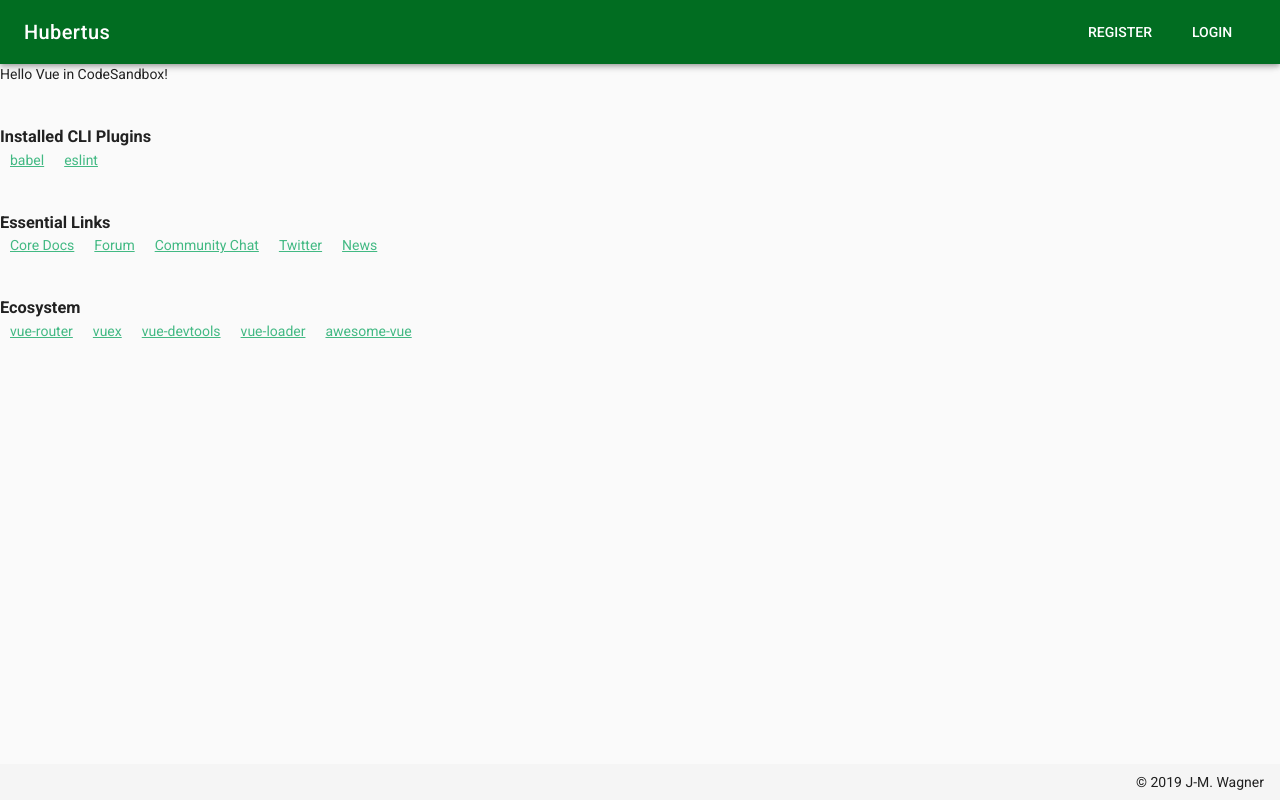
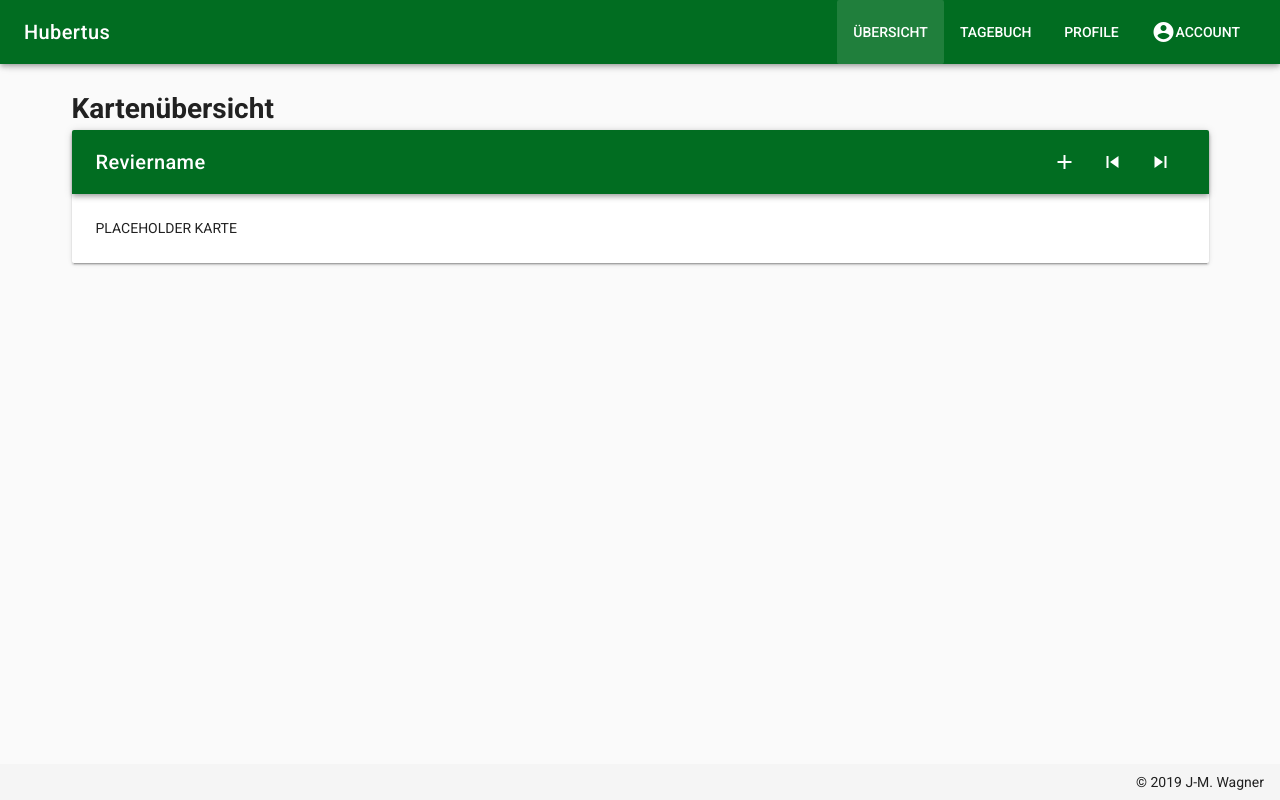
Before and after one commit to WagnerJM/hubertus_client, a Vue app: page / in a window 1280 px wide. Built offline with nearby package versions, Linux system fonts and the light colour scheme.

Commit message:
added UI components

```diff
--- a/package.json
+++ b/package.json
@@ -1,5 +1,5 @@
 {
-  "name": "hubertus",
+  "name": "hubertus-client",
   "version": "0.1.0",
   "private": true,
   "scripts": {
--- a/src/App.vue
+++ b/src/App.vue
@@ -9,6 +9,26 @@
         <v-btn flat to="/" v-if="loginState">Übersicht</v-btn>
         <v-btn flat to="/tagebuch" v-if="loginState">Tagebuch</v-btn>
         <v-btn flat to="/profile" v-if="loginState">Profile</v-btn>
+
+        <v-menu :nudge-width="100" offset-y v-if="loginState">
+          <template v-slot:activator="{ on }">
+            <v-btn flat v-on="on">
+              <v-icon dark>account_circle</v-icon>
+              <span>Account</span>
+            </v-btn>
+          </template>
+
+          <v-list>
+            <v-list-tile
+              v-for="(item, index) in items"
+              :key="index"
+              @click
+              :to="{path: item.path  }"
+            >
+              <v-list-tile-title :to="item.path">{{item.title}}</v-list-tile-title>
+            </v-list-tile>
+          </v-list>
+        </v-menu>
       </v-toolbar-items>
     </v-toolbar>
 
@@ -22,8 +42,18 @@
 </template>
 
 <script>
+import { mapState } from "vuex";
+
 export default {
-  name: "App"
+  computed: mapState({
+    loginState: state => state.isAuthenticated
+  }),
+  data: () => ({
+    items: [
+      { title: "Profil", path: "/profil" },
+      { title: "Logout", path: "/logout" }
+    ]
+  })
 };
 </script>
 
--- a/src/components/Dashboard.vue
+++ b/src/components/Dashboard.vue
@@ -1,108 +1,56 @@
 <template>
-  <div class="hello">
-    <h1>{{ msg }}</h1>
-    <p>Hello Vue in CodeSandbox!</p>
-    <h3>Installed CLI Plugins</h3>
-    <ul>
-      <li>
-        <a
-          href="https://github.com/vuejs/vue-cli/tree/dev/packages/%40vue/cli-plugin-babel"
-          target="_blank"
-          rel="noopener"
-          >babel</a
-        >
-      </li>
-      <li>
-        <a
-          href="https://github.com/vuejs/vue-cli/tree/dev/packages/%40vue/cli-plugin-eslint"
-          target="_blank"
-          rel="noopener"
-          >eslint</a
-        >
-      </li>
-    </ul>
-    <h3>Essential Links</h3>
-    <ul>
-      <li>
-        <a href="https://vuejs.org" target="_blank" rel="noopener">Core Docs</a>
-      </li>
-      <li>
-        <a href="https://forum.vuejs.org" target="_blank" rel="noopener"
-          >Forum</a
-        >
-      </li>
-      <li>
-        <a href="https://chat.vuejs.org" target="_blank" rel="noopener"
-          >Community Chat</a
-        >
-      </li>
-      <li>
-        <a href="https://twitter.com/vuejs" target="_blank" rel="noopener"
-          >Twitter</a
-        >
-      </li>
-      <li>
-        <a href="https://news.vuejs.org" target="_blank" rel="noopener">News</a>
-      </li>
-    </ul>
-    <h3>Ecosystem</h3>
-    <ul>
-      <li>
-        <a href="https://router.vuejs.org" target="_blank" rel="noopener"
-          >vue-router</a
-        >
-      </li>
-      <li>
-        <a href="https://vuex.vuejs.org" target="_blank" rel="noopener">vuex</a>
-      </li>
-      <li>
-        <a
-          href="https://github.com/vuejs/vue-devtools#vue-devtools"
-          target="_blank"
-          rel="noopener"
-          >vue-devtools</a
-        >
-      </li>
-      <li>
-        <a href="https://vue-loader.vuejs.org" target="_blank" rel="noopener"
-          >vue-loader</a
-        >
-      </li>
-      <li>
-        <a
-          href="https://github.com/vuejs/awesome-vue"
-          target="_blank"
-          rel="noopener"
-          >awesome-vue</a
-        >
-      </li>
-    </ul>
-  </div>
+  <v-container>
+    <h1>Kartenübersicht</h1>
+    <div>
+      <v-card>
+        <v-toolbar class="primary" dark>
+          <v-toolbar-title>Reviername</v-toolbar-title>
+
+          <v-spacer></v-spacer>
+          <v-toolbar-items>
+            <v-tooltip bottom>
+              <template v-slot:activator="{ on }">
+                <v-btn flat icon v-on="on">
+                  <v-icon>add</v-icon>
+                </v-btn>
+              </template>
+              <span>Neues Revier</span>
+            </v-tooltip>
+            <v-tooltip bottom>
+              <template v-slot:activator="{ on }">
+                <v-btn flat icon v-on="on">
+                  <v-icon>skip_previous</v-icon>
+                </v-btn>
+              </template>
+              <span>Revier zurück</span>
+            </v-tooltip>
+            <v-tooltip bottom>
+              <template v-slot:activator="{ on }">
+                <v-btn flat icon v-on="on">
+                  <v-icon>skip_next</v-icon>
+                </v-btn>
+              </template>
+              <span>Revier vor</span>
+            </v-tooltip>
+          </v-toolbar-items>
+        </v-toolbar>
+        <v-container>
+          <v-layout>
+            <v-flex xs10>PLACEHOLDER KARTE</v-flex>
+            <v-flex xs2>
+              <v-icon size="64">mdi-calendar-text</v-icon>
+            </v-flex>
+          </v-layout>
+        </v-container>
+      </v-card>
+    </div>
+  </v-container>
 </template>
 
 <script>
 export default {
-  name: "HelloWorld",
-  props: {
-    msg: String
-  }
+  name: "Home"
 };
 </script>
 
-<!-- Add "scoped" attribute to limit CSS to this component only -->
-<style scoped>
-h3 {
-  margin: 40px 0 0;
-}
-ul {
-  list-style-type: none;
-  padding: 0;
-}
-li {
-  display: inline-block;
-  margin: 0 10px;
-}
-a {
-  color: #42b983;
-}
-</style>
+<style></style>
--- /dev/null
+++ b/src/components/Tagebuch.vue
@@ -0,0 +1,12 @@
+<template>
+  <v-container>
+    <h1>Jagdtagebuch</h1>
+  </v-container>
+</template>
+
+<script>
+export default {};
+</script>
+
+<style>
+</style>
--- /dev/null
+++ b/src/components/auth/Login.vue
@@ -0,0 +1,58 @@
+<template>
+  <v-container>
+    <h1>Login</h1>
+
+    <br>
+    <v-form ref="form" v-model="valid" lazy-validation>
+      <v-text-field v-model="username" :rules="nameRules" label="Username" required></v-text-field>
+
+      <v-text-field v-model="email" :rules="emailRules" label="E-mail" required></v-text-field>
+      <v-text-field v-model="password" :rules="rules" :counter="8" label="Password" required></v-text-field>
+
+      <v-checkbox
+        v-model="checkbox"
+        :rules="[v => !!v || 'Bestätigen zum weiter machen.']"
+        label="DSGVO"
+        required
+      ></v-checkbox>
+
+      <v-btn :disabled="!valid" color="primary" @click="validate">Validate</v-btn>
+
+      <v-btn color="error" @click="reset">Reset Form</v-btn>
+    </v-form>
+  </v-container>
+</template>
+
+<script>
+export default {
+  data: () => ({
+    valid: true,
+    username: "",
+    nameRules: [v => !!v || "Der Username ist ein Pflichtfeld."],
+    email: "",
+    emailRules: [
+      v => !!v || "E-mail ist ein Pflichtfeld",
+      v => /.+@.+/.test(v) || "Sie müssen eine gültige E-Mail Adresse eingeben."
+    ],
+    select: null,
+    checkbox: false,
+    rules: {
+      required: value => !!value || "Required.",
+      min: v => v.length >= 8 || "Min 8 characters"
+    }
+  }),
+
+  methods: {
+    validate() {
+      if (this.$refs.form.validate()) {
+        this.snackbar = true;
+      }
+    },
+    reset() {
+      this.$refs.form.reset();
+    }
+  }
+};
+</script>
+<style>
+</style>
--- /dev/null
+++ b/src/components/auth/Register.vue
@@ -0,0 +1,58 @@
+<template>
+  <v-container>
+    <h1>Registrieren</h1>
+
+    <br>
+    <v-form ref="form" v-model="valid" lazy-validation>
+      <v-text-field v-model="username" :rules="nameRules" label="Username" required></v-text-field>
+
+      <v-text-field v-model="email" :rules="emailRules" label="E-mail" required></v-text-field>
+      <v-text-field v-model="password" :rules="rules" :counter="8" label="Password" required></v-text-field>
+
+      <v-checkbox
+        v-model="checkbox"
+        :rules="[v => !!v || 'Bestätigen zum weiter machen.']"
+        label="DSGVO"
+        required
+      ></v-checkbox>
+
+      <v-btn :disabled="!valid" color="primary" @click="validate">Validate</v-btn>
+
+      <v-btn color="error" @click="reset">Reset Form</v-btn>
+    </v-form>
+  </v-container>
+</template>
+
+<script>
+export default {
+  data: () => ({
+    valid: true,
+    username: "",
+    nameRules: [v => !!v || "Der Username ist ein Pflichtfeld."],
+    email: "",
+    emailRules: [
+      v => !!v || "E-mail ist ein Pflichtfeld",
+      v => /.+@.+/.test(v) || "Sie müssen eine gültige E-Mail Adresse eingeben."
+    ],
+    select: null,
+    checkbox: false,
+    rules: {
+      required: value => !!value || "Required.",
+      min: v => v.length >= 8 || "Min 8 characters"
+    }
+  }),
+
+  methods: {
+    validate() {
+      if (this.$refs.form.validate()) {
+        this.snackbar = true;
+      }
+    },
+    reset() {
+      this.$refs.form.reset();
+    }
+  }
+};
+</script>
+<style>
+</style>
--- a/src/router/index.js
+++ b/src/router/index.js
@@ -2,10 +2,10 @@ import Vue from "vue";
 import Router from "vue-router";
 
 import Dashboard from "@/components/Dashboard";
-//import Login from "@/components/auth/Login";
-//import Register from "@/components/auth/Register";
+import Login from "@/components/auth/Login";
+import Register from "@/components/auth/Register";
 //import Profile from "@/components/Profile";
-//import Tagebuch from "@/components/Tagebuch";
+import Tagebuch from "@/components/Tagebuch";
 
 Vue.use(Router);
 
@@ -16,6 +16,21 @@ export default new Router({
       path: "/",
       name: "Dashboard",
       component: Dashboard
+    },
+    {
+      path: "/register",
+      name: "Register",
+      component: Register
+    },
+    {
+      path: "/tagebuch",
+      name: "Tagebuch",
+      component: Tagebuch
+    },
+    {
+      path: "/login",
+      name: "Login",
+      component: Login
     }
   ]
 });
--- a/src/store/index.js
+++ b/src/store/index.js
@@ -6,7 +6,8 @@ Vue.use(Vuex);
 const store = new Vuex.Store({
   modules: {},
   state: {
-    isAuthenticated: true
+    isAuthenticated: true,
+    reviere: []
   },
   mutations: {},
   actions: {},
```
